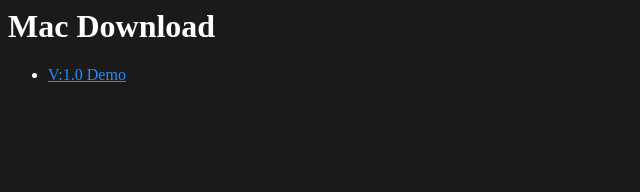
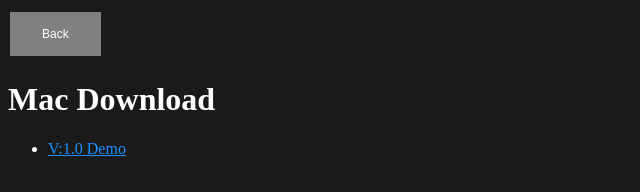
Before and after one commit to Sarcastic88/TSC_Website, a plain HTML site: page macDownload.html in a window 1280 px wide. Shown: the whole page, without its empty margins (0-640 px from the left). Drawn offline with Linux system fonts and the light colour scheme.

Commit message:
Update macDownload.html

```diff
--- a/macDownload.html
+++ b/macDownload.html
@@ -1,4 +1,27 @@
 <html>
+    <style>
+    .button {
+      background-color: gray;
+      border-color: black;
+      border: black;
+      color: white;
+      padding: 15px 32px;
+      text-align: center;
+      text-decoration: none;
+      display: inline-block;
+      margin: 4px 2px;
+      cursor: pointer;
+    }
+
+    .button1 {font-size: 10px;}
+    .button2 {font-size: 12px;}
+    .button3 {font-size: 16px;}
+    .button4 {font-size: 20px;}
+    .button5 {font-size: 24px;}
+  </style>
+  <button class="button button2"
+      onclick="document.location='index.html'">Back
+  </button>
     <body style="background-color:rgb(26, 26, 26);">
         <h1 style="color:White;">Mac Download</h1>
         <ul>
```
